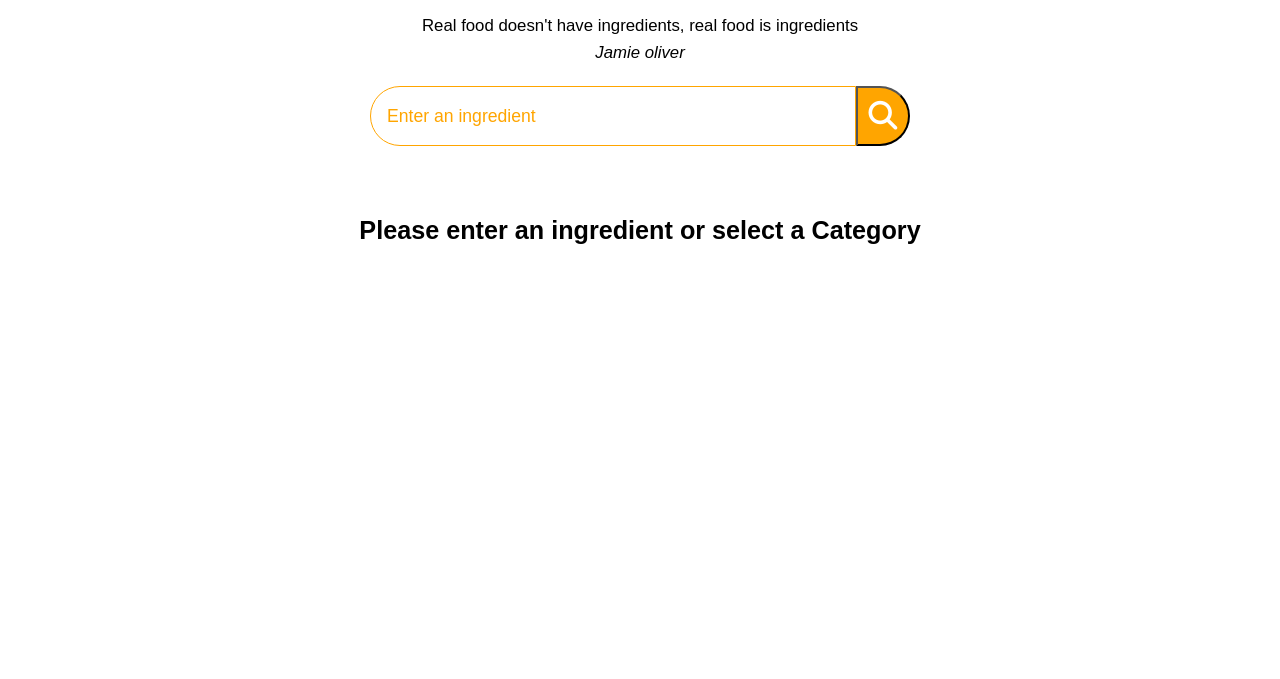
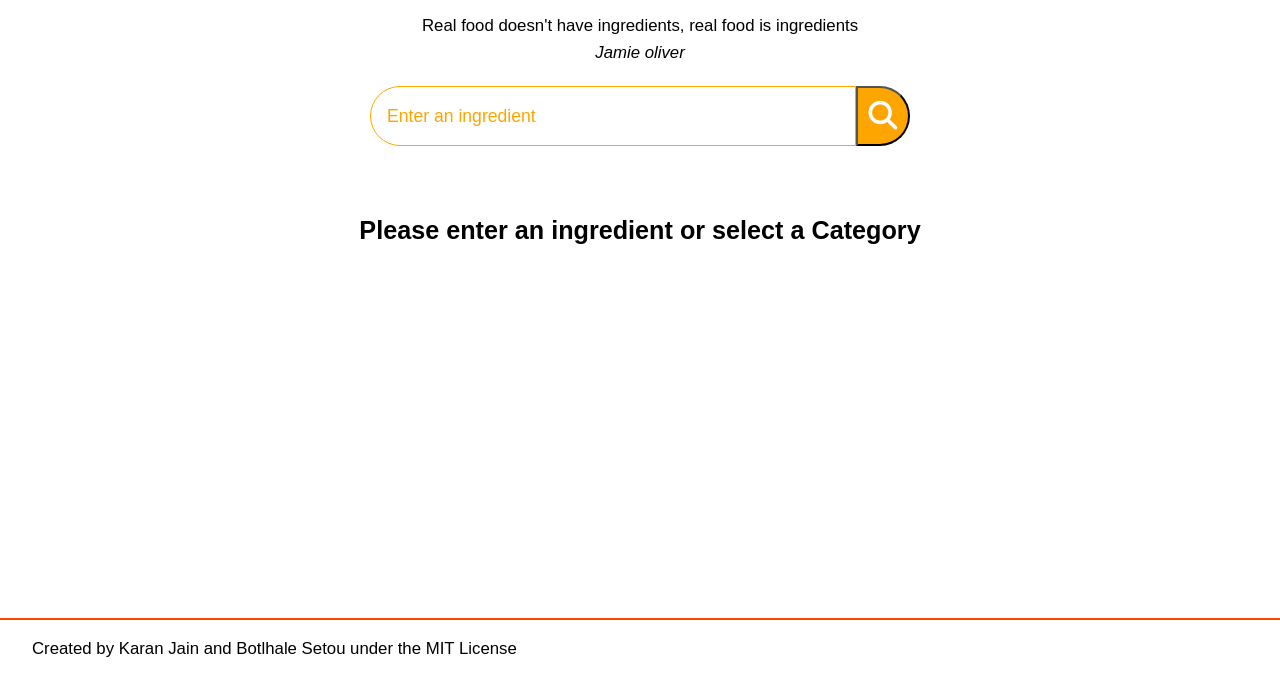
Before and after one commit to Botlhale-Setou/Recipe-App, a website built with webpack: page src/index.html in a window 1280 px wide. Shown: the part 182-861 px from the top of the page. Before the commit the page ends 800 px from the top, so only its background shows below. Built offline with nearby package versions, Linux system fonts and the light colour scheme; files whose address does not match are found by name.

Commit message:
Add footer

```diff
--- a/src/index.html
+++ b/src/index.html
@@ -101,6 +101,7 @@
         </div>
       </div>
     </div>
+    <div class="footer">Created by Karan Jain and Botlhale Setou under the MIT License</div>
     <script src="script.js"></script>
   </body>
 </html>
--- a/src/styles.css
+++ b/src/styles.css
@@ -11,6 +11,7 @@ body {
   font-size: 1.05rem;
   line-height: 1.6;
   font-family: "Poppins", sans-serif;
+  overflow-x: hidden;
 }
 
 .btn {
@@ -348,3 +349,10 @@ body {
   background-color: darkgreen;
   color: white;
 }
+
+.footer {
+  border-top: 2px solid orangered;
+  padding: 1rem 2rem;
+  background-color: white;
+  width: 100vw;
+}
```
